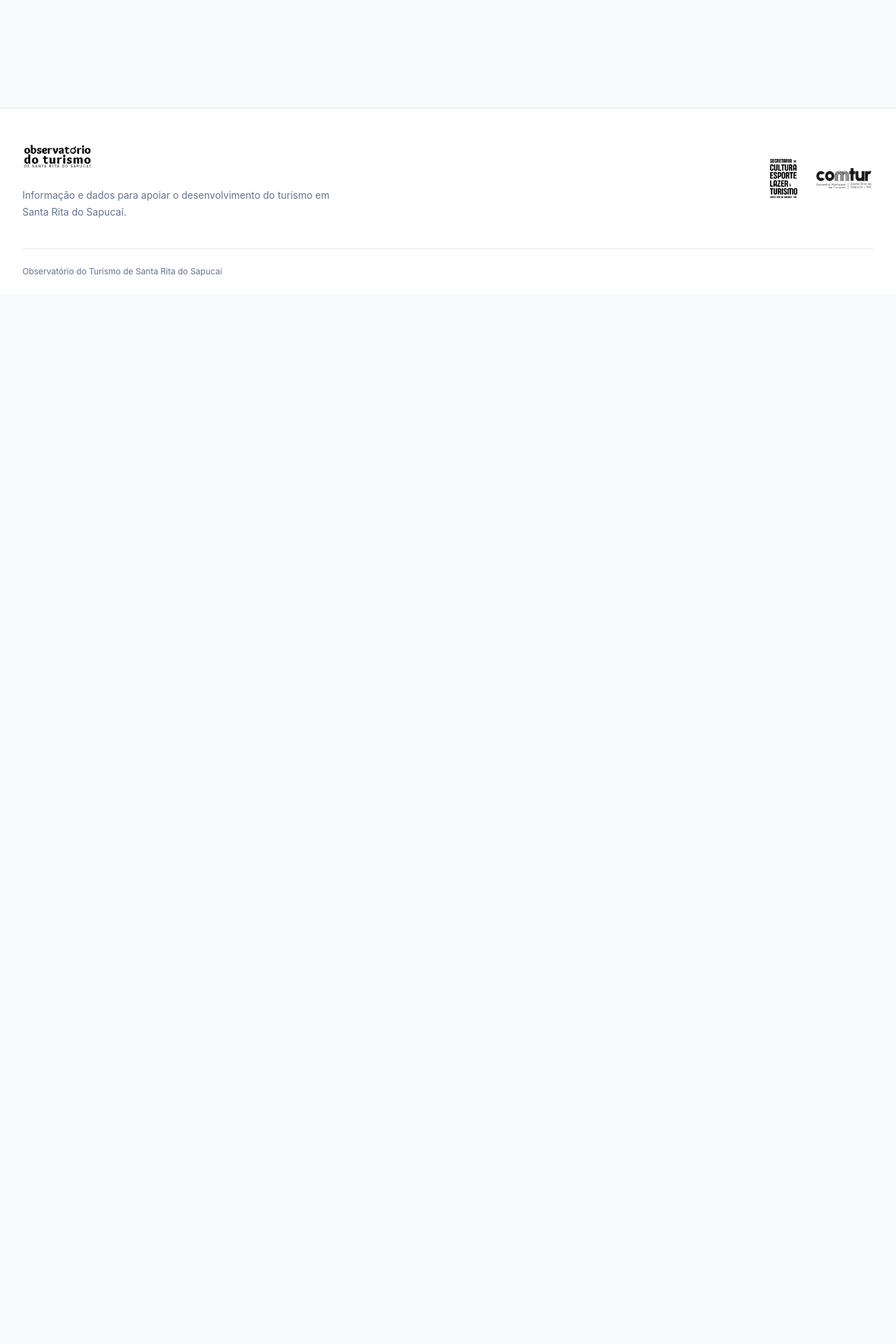
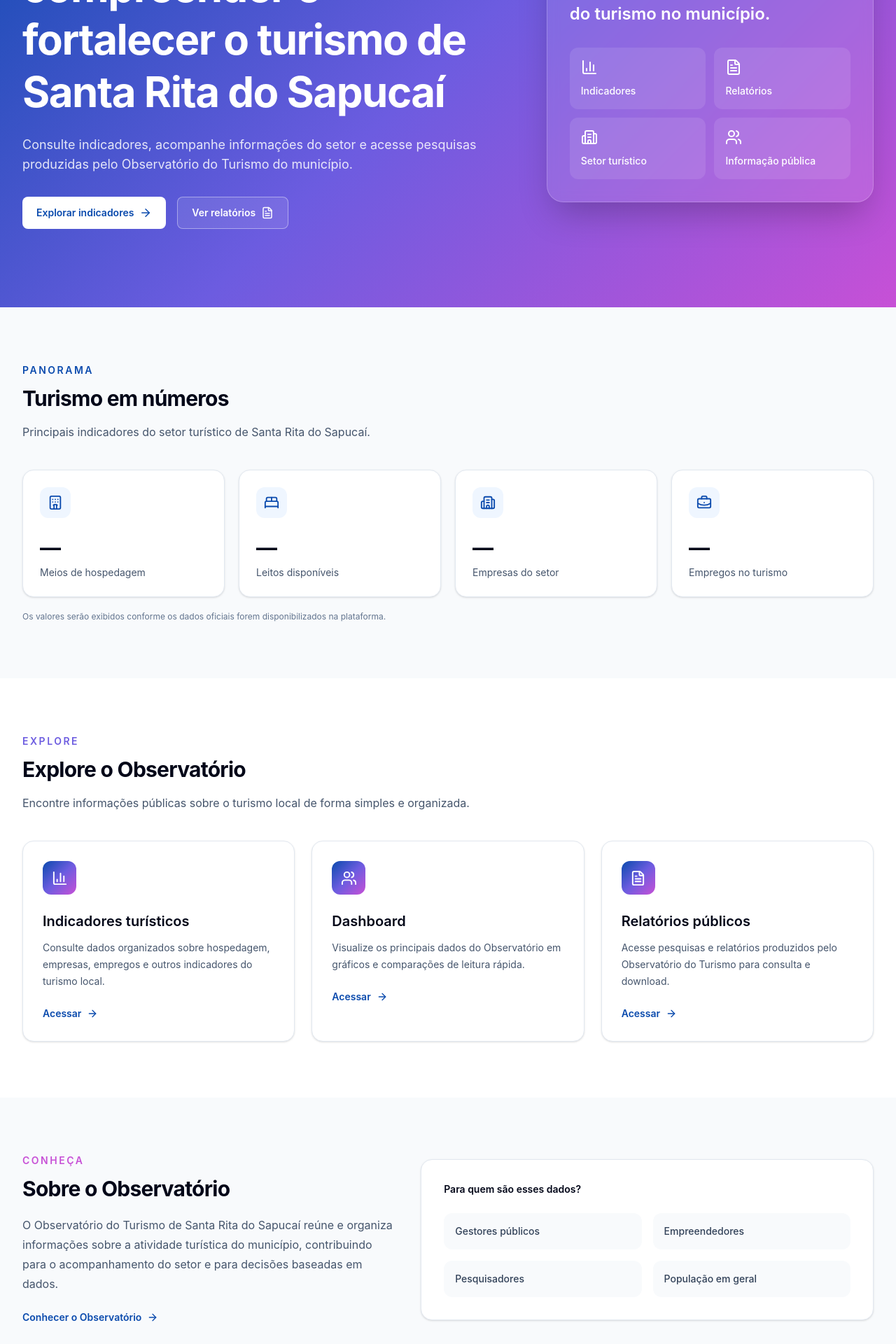
Before and after one commit to MatheusNetto1/srs-tour, a React (Vite) app in the folder frontend/: page /#/ in a window 1280 px wide. Shown: the part 380-2300 px from the top of the page at 70% size. Before the commit the page ends 800 px from the top, so only its background shows below. Built offline with nearby package versions, Linux system fonts and the light colour scheme.

Commit message:
feat: build public home page

```diff
--- a/frontend/src/pages/Home/Home.tsx
+++ b/frontend/src/pages/Home/Home.tsx
@@ -1,3 +1,298 @@
+import {
+	ArrowRight,
+	BarChart3,
+	BedDouble,
+	BriefcaseBusiness,
+	Building2,
+	FileText,
+	Hotel,
+	Users,
+} from "lucide-react";
+import { Link } from "react-router-dom";
+
+import { PageContainer } from "../../components/layout/PageContainer";
+import { Card } from "../../components/ui/Card";
+
+const indicators = [
+	{
+		label: "Meios de hospedagem",
+		value: "—",
+		icon: Hotel,
+	},
+	{
+		label: "Leitos disponíveis",
+		value: "—",
+		icon: BedDouble,
+	},
+	{
+		label: "Empresas do setor",
+		value: "—",
+		icon: Building2,
+	},
+	{
+		label: "Empregos no turismo",
+		value: "—",
+		icon: BriefcaseBusiness,
+	},
+];
+
+const resources = [
+	{
+		title: "Indicadores turísticos",
+		description:
+			"Consulte dados organizados sobre hospedagem, empresas, empregos e outros indicadores do turismo local.",
+		icon: BarChart3,
+		to: "/indicadores",
+	},
+	{
+		title: "Dashboard",
+		description:
+			"Visualize os principais dados do Observatório em gráficos e comparações de leitura rápida.",
+		icon: Users,
+		to: "/indicadores",
+	},
+	{
+		title: "Relatórios públicos",
+		description:
+			"Acesse pesquisas e relatórios produzidos pelo Observatório do Turismo para consulta e download.",
+		icon: FileText,
+		to: "/relatorios",
+	},
+];
+
 export function Home() {
-	return <h1>Observatório do Turismo de Santa Rita do Sapucaí</h1>;
+	return (
+		<>
+			<section className="bg-brand-gradient text-white">
+				<PageContainer
+					size="wide"
+					className="grid gap-12 py-20 md:py-28 lg:grid-cols-[1.2fr_0.8fr] lg:items-center"
+				>
+					<div>
+						<p className="mb-5 text-sm font-semibold uppercase tracking-[0.2em] text-white/80">
+							Observatório do Turismo
+						</p>
+
+						<h1 className="max-w-3xl text-4xl font-bold leading-tight tracking-tight sm:text-5xl lg:text-6xl">
+							Dados para compreender e fortalecer o turismo de Santa Rita do
+							Sapucaí
+						</h1>
+
+						<p className="mt-6 max-w-2xl text-base leading-7 text-white/85 sm:text-lg">
+							Consulte indicadores, acompanhe informações do setor e acesse
+							pesquisas produzidas pelo Observatório do Turismo do município.
+						</p>
+
+						<div className="mt-8 flex flex-wrap gap-4">
+							<Link
+								to="/indicadores"
+								className="inline-flex items-center gap-2 rounded-lg bg-white px-5 py-3 text-sm font-semibold text-brand-blue transition hover:bg-slate-100"
+							>
+								Explorar indicadores
+								<ArrowRight size={18} />
+							</Link>
+
+							<Link
+								to="/relatorios"
+								className="inline-flex items-center gap-2 rounded-lg border border-white/40 bg-white/10 px-5 py-3 text-sm font-semibold text-white transition hover:bg-white/20"
+							>
+								Ver relatórios
+								<FileText size={18} />
+							</Link>
+						</div>
+					</div>
+
+					<div className="hidden lg:block">
+						<div className="rounded-3xl border border-white/20 bg-white/10 p-8 shadow-2xl backdrop-blur-sm">
+							<p className="text-sm font-medium text-white/70">
+								Informação pública e organizada
+							</p>
+
+							<p className="mt-4 text-2xl font-semibold leading-snug">
+								Um ponto de acesso para acompanhar o desenvolvimento do turismo
+								no município.
+							</p>
+
+							<div className="mt-8 grid grid-cols-2 gap-3">
+								<div className="rounded-xl bg-white/10 p-4">
+									<BarChart3 />
+
+									<p className="mt-3 text-sm font-medium">Indicadores</p>
+								</div>
+
+								<div className="rounded-xl bg-white/10 p-4">
+									<FileText />
+
+									<p className="mt-3 text-sm font-medium">Relatórios</p>
+								</div>
+
+								<div className="rounded-xl bg-white/10 p-4">
+									<Building2 />
+
+									<p className="mt-3 text-sm font-medium">Setor turístico</p>
+								</div>
+
+								<div className="rounded-xl bg-white/10 p-4">
+									<Users />
+
+									<p className="mt-3 text-sm font-medium">Informação pública</p>
+								</div>
+							</div>
+						</div>
+					</div>
+				</PageContainer>
+			</section>
+
+			<section className="bg-slate-50 py-16 sm:py-20">
+				<PageContainer size="wide">
+					<div className="max-w-2xl">
+						<p className="text-sm font-semibold uppercase tracking-[0.18em] text-brand-blue">
+							Panorama
+						</p>
+
+						<h2 className="mt-3 text-3xl font-bold tracking-tight text-slate-950">
+							Turismo em números
+						</h2>
+
+						<p className="mt-4 leading-7 text-slate-600">
+							Principais indicadores do setor turístico de Santa Rita do
+							Sapucaí.
+						</p>
+					</div>
+
+					<div className="mt-10 grid gap-5 sm:grid-cols-2 lg:grid-cols-4">
+						{indicators.map((indicator) => {
+							const Icon = indicator.icon;
+
+							return (
+								<Card key={indicator.label} className="p-6">
+									<div className="flex h-11 w-11 items-center justify-center rounded-xl bg-blue-50 text-brand-blue">
+										<Icon size={22} />
+									</div>
+
+									<p className="mt-6 text-3xl font-bold text-slate-950">
+										{indicator.value}
+									</p>
+
+									<p className="mt-2 text-sm text-slate-600">
+										{indicator.label}
+									</p>
+								</Card>
+							);
+						})}
+					</div>
+
+					<p className="mt-5 text-xs text-slate-500">
+						Os valores serão exibidos conforme os dados oficiais forem
+						disponibilizados na plataforma.
+					</p>
+				</PageContainer>
+			</section>
+
+			<section className="bg-white py-16 sm:py-20">
+				<PageContainer size="wide">
+					<div className="max-w-2xl">
+						<p className="text-sm font-semibold uppercase tracking-[0.18em] text-brand-purple">
+							Explore
+						</p>
+
+						<h2 className="mt-3 text-3xl font-bold tracking-tight text-slate-950">
+							Explore o Observatório
+						</h2>
+
+						<p className="mt-4 leading-7 text-slate-600">
+							Encontre informações públicas sobre o turismo local de forma
+							simples e organizada.
+						</p>
+					</div>
+
+					<div className="mt-10 grid gap-6 md:grid-cols-3">
+						{resources.map((resource) => {
+							const Icon = resource.icon;
+
+							return (
+								<Link key={resource.title} to={resource.to} className="group">
+									<Card className="h-full p-7 transition duration-200 group-hover:-translate-y-1 group-hover:shadow-md">
+										<div className="flex h-12 w-12 items-center justify-center rounded-xl bg-brand-gradient text-white">
+											<Icon size={23} />
+										</div>
+
+										<h3 className="mt-6 text-xl font-semibold text-slate-950">
+											{resource.title}
+										</h3>
+
+										<p className="mt-3 text-sm leading-6 text-slate-600">
+											{resource.description}
+										</p>
+
+										<span className="mt-6 inline-flex items-center gap-2 text-sm font-semibold text-brand-blue">
+											Acessar
+											<ArrowRight
+												size={16}
+												className="transition-transform group-hover:translate-x-1"
+											/>
+										</span>
+									</Card>
+								</Link>
+							);
+						})}
+					</div>
+				</PageContainer>
+			</section>
+
+			<section className="bg-slate-50 py-16 sm:py-20">
+				<PageContainer
+					size="wide"
+					className="grid gap-10 lg:grid-cols-[0.9fr_1.1fr] lg:items-center"
+				>
+					<div>
+						<p className="text-sm font-semibold uppercase tracking-[0.18em] text-brand-magenta">
+							Conheça
+						</p>
+
+						<h2 className="mt-3 text-3xl font-bold tracking-tight text-slate-950">
+							Sobre o Observatório
+						</h2>
+
+						<p className="mt-5 max-w-2xl leading-7 text-slate-600">
+							O Observatório do Turismo de Santa Rita do Sapucaí reúne e
+							organiza informações sobre a atividade turística do município,
+							contribuindo para o acompanhamento do setor e para decisões
+							baseadas em dados.
+						</p>
+
+						<Link
+							to="/sobre"
+							className="mt-6 inline-flex items-center gap-2 text-sm font-semibold text-brand-blue"
+						>
+							Conhecer o Observatório
+							<ArrowRight size={16} />
+						</Link>
+					</div>
+
+					<Card className="p-8">
+						<p className="text-sm font-semibold text-slate-950">
+							Para quem são esses dados?
+						</p>
+
+						<div className="mt-6 grid gap-4 sm:grid-cols-2">
+							{[
+								"Gestores públicos",
+								"Empreendedores",
+								"Pesquisadores",
+								"População em geral",
+							].map((audience) => (
+								<div
+									key={audience}
+									className="rounded-xl bg-slate-50 px-4 py-4 text-sm font-medium text-slate-700"
+								>
+									{audience}
+								</div>
+							))}
+						</div>
+					</Card>
+				</PageContainer>
+			</section>
+		</>
+	);
 }
```
Also changed, not shown: 2 other files (tests, documents, lock files or other folders).
